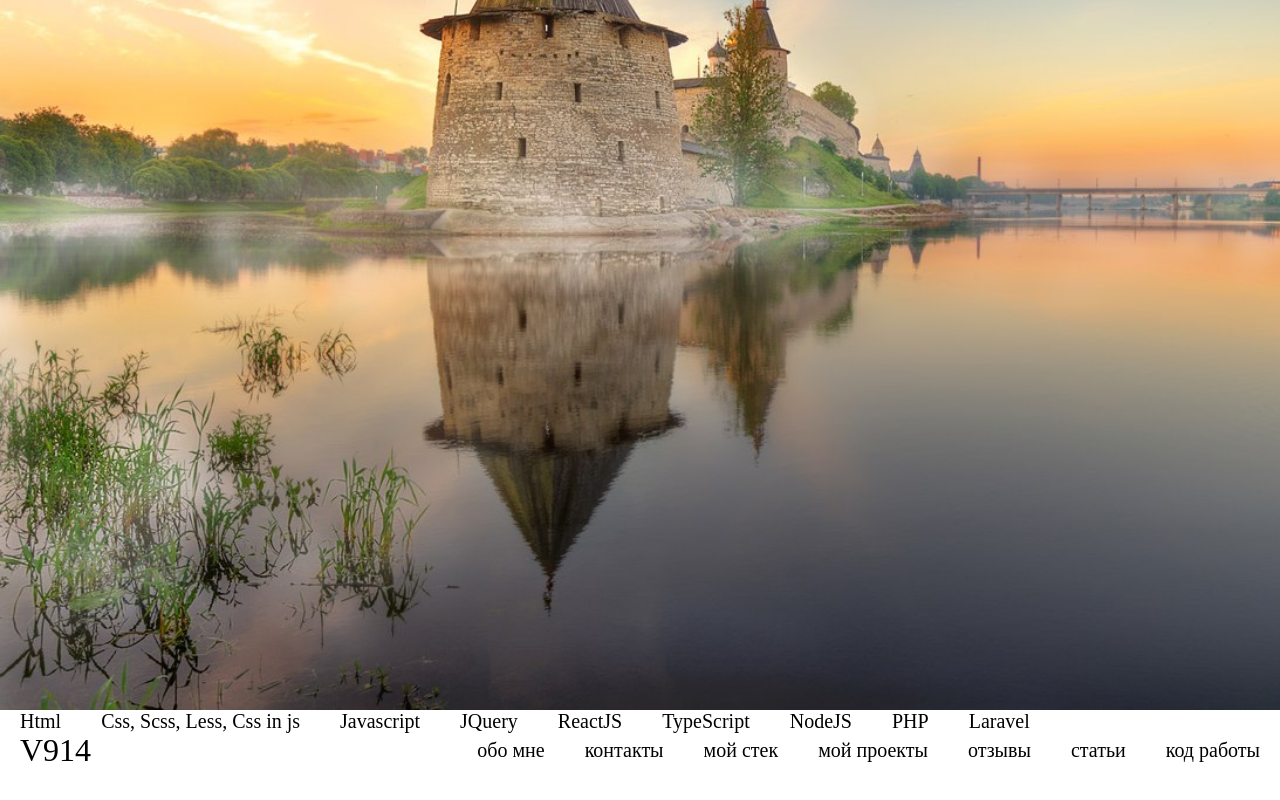
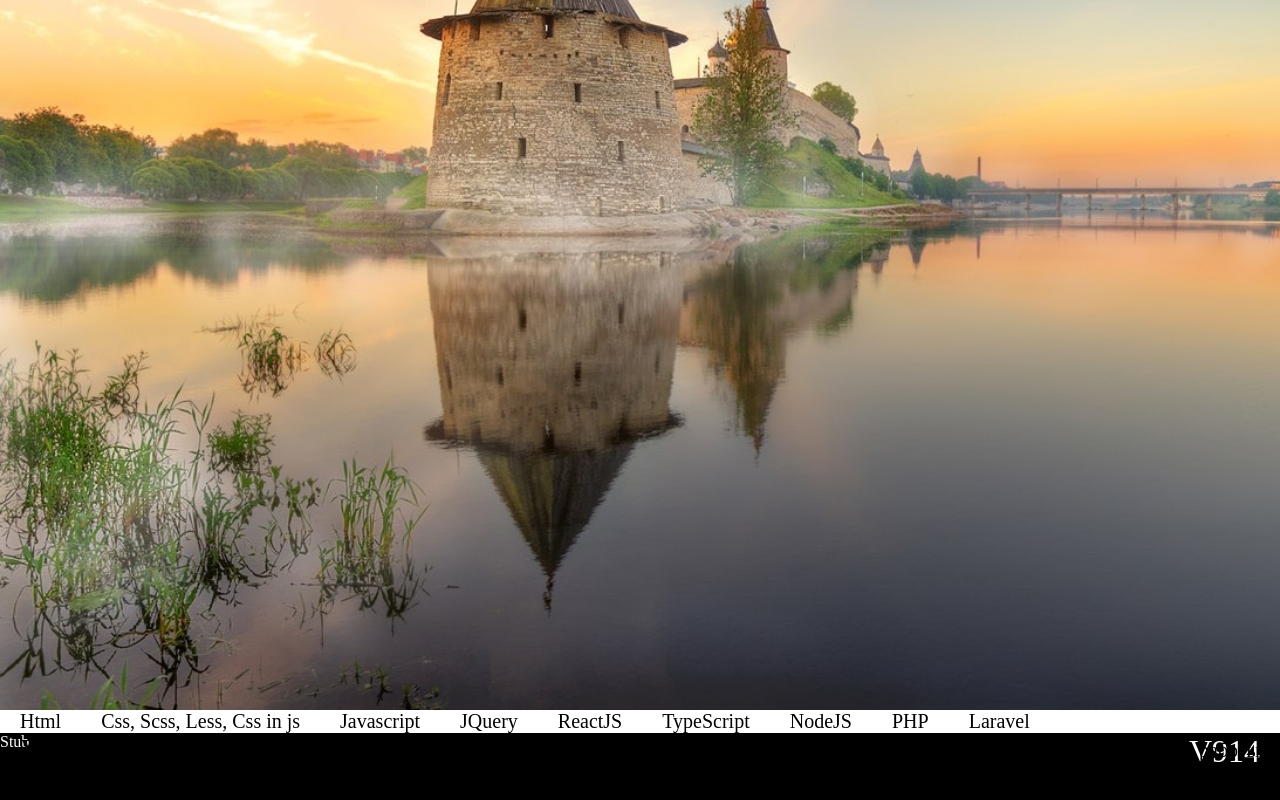
Before and after one commit to V914eslav/portfolio-website, a React (Create React App) app: page /header in a window 1280 px wide. Shown: the part 290-1090 px from the top of the page. Before the commit the page ends 1032 px from the top, so only its background shows below. Built offline with nearby package versions, Linux system fonts and the light colour scheme.

Commit message:
create footer and logo

```diff
--- a/package.json
+++ b/package.json
@@ -6,6 +6,7 @@
     "@testing-library/jest-dom": "^5.16.4",
     "@testing-library/react": "^12.1.4",
     "@testing-library/user-event": "^13.5.0",
+    "classnames": "^2.3.1",
     "react": "^18.0.0",
     "react-dom": "^18.0.0",
     "react-router-dom": "^6.3.0",
--- /dev/null
+++ b/src/components/Footer/Footer.jsx
@@ -0,0 +1,15 @@
+import React from "react";
+import Logo from "../Logo/Logo";
+
+import styles from "./Footer.module.css";
+import cn from "classnames";
+const Footer = ({ theme }) => {
+  return (
+    <div className={cn(styles.footer, styles[theme])}>
+      <div className={styles.stub}>Stub</div>
+      <Logo theme="light" />
+    </div>
+  );
+};
+
+export default Footer;
--- /dev/null
+++ b/src/components/Footer/Footer.module.css
@@ -0,0 +1,14 @@
+.footer {
+  height: 80px;
+  background-color: #000;
+  margin: 0;
+  padding: 0;
+  display: flex;
+  justify-content: space-between;
+}
+.stub {
+  color: #fff;
+}
+.logo {
+  font-size: 50px;
+}
--- /dev/null
+++ b/src/components/Footer/index.js
@@ -0,0 +1 @@
+export { default } from "./Footer";
--- a/src/components/Header/Header.jsx
+++ b/src/components/Header/Header.jsx
@@ -1,4 +1,5 @@
 import React from "react";
+import Logo from "../Logo/Logo";
 
 import styles from "./Header.module.css";
 
@@ -19,10 +20,10 @@ const Header = () => {
       </a>
     );
   });
-  const logo = <a className={styles.logo}>V914</a>;
   return (
     <div className={styles.header}>
-      {logo}
+      <Logo />
+
       <nav className={styles.nav}>{navLinks}</nav>
     </div>
   );
--- a/src/components/Header/Header.module.css
+++ b/src/components/Header/Header.module.css
@@ -6,10 +6,7 @@
   justify-content: space-between;
   align-items: center;
 }
-.logo {
-  padding: 10px 20px;
-  font-size: 32px;
-}
+
 .link {
   padding: 10px 20px;
   font-size: 20px;
--- /dev/null
+++ b/src/components/Logo/Logo.jsx
@@ -0,0 +1,14 @@
+import React from "react";
+
+import styles from "./Logo.module.css";
+import cn from "classnames";
+
+const Logo = ({ theme = "dark" }) => {
+  return (
+    <div>
+      <a className={cn(styles.logo, styles[theme])}>V914</a>
+    </div>
+  );
+};
+
+export default Logo;
--- /dev/null
+++ b/src/components/Logo/Logo.module.css
@@ -0,0 +1,10 @@
+.logo {
+  padding: 10px 20px;
+  font-size: 32px;
+}
+.dark {
+  color: #000;
+}
+.light {
+  color: #fff;
+}
--- /dev/null
+++ b/src/components/Logo/index.js
@@ -0,0 +1 @@
+export { default } from "./Logo";
--- a/src/components/MyStack/MyStack.jsx
+++ b/src/components/MyStack/MyStack.jsx
@@ -1,5 +1,6 @@
 import React from "react";
 
+// import cn from "classnames";
 import styles from "./MyStack.module.css";
 
 const links = [
--- a/src/containers/App/App.jsx
+++ b/src/containers/App/App.jsx
@@ -3,6 +3,7 @@ import React from "react";
 import { BrowserRouter, Routes, Route } from "react-router-dom";
 
 import Banner from "../../components/Banner";
+import Footer from "../../components/Footer";
 import Header from "../../components/Header";
 import MyStack from "../../components/MyStack";
 import routesConfig from "../../routes/routesConfig";
@@ -25,6 +26,7 @@ const App = () => {
       </BrowserRouter>
 
       <MyStack />
+      <Footer />
     </div>
   );
 };
```
Also changed, not shown: 1 other file (tests, documents, lock files or other folders).
